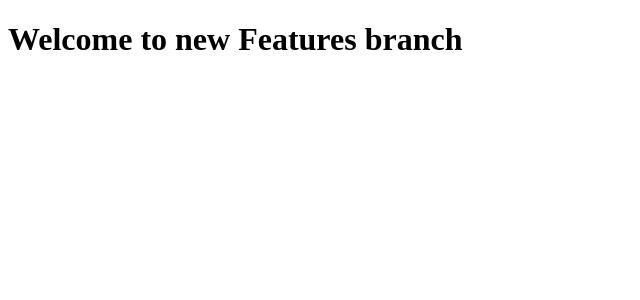
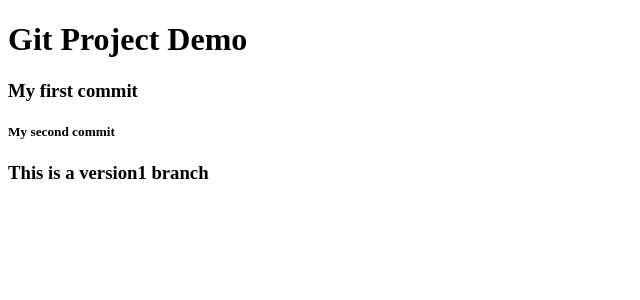
Before and after one commit to Vrishabh-Vyawahare/examples, a React (Create React App) app: page / in a window 1280 px wide. Shown: the top 300 px of the page, without its empty margins (0-640 px from the left). Built offline with nearby package versions, Linux system fonts and the light colour scheme.

Commit message:
version1 added

```diff
--- a/src/App.js
+++ b/src/App.js
@@ -3,10 +3,10 @@
 function App() {
   return (
     <div>
-
-          <h1>Welcome to new Features branch</h1>
-
-
+          <h1>Git Project Demo</h1>
+          <h3>My first commit</h3>
+          <h5>My second commit</h5>
+          <h3>This is a version1 branch</h3>
     </div>
   );
 }
```
